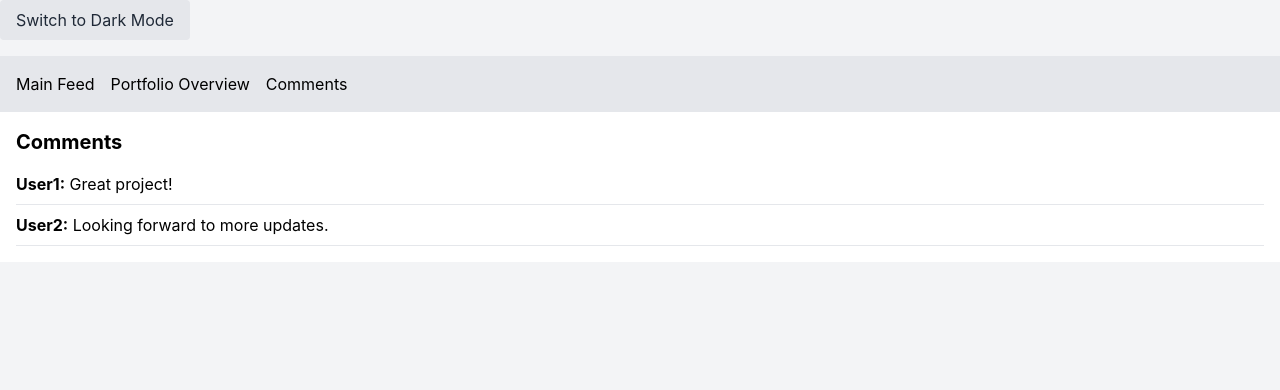
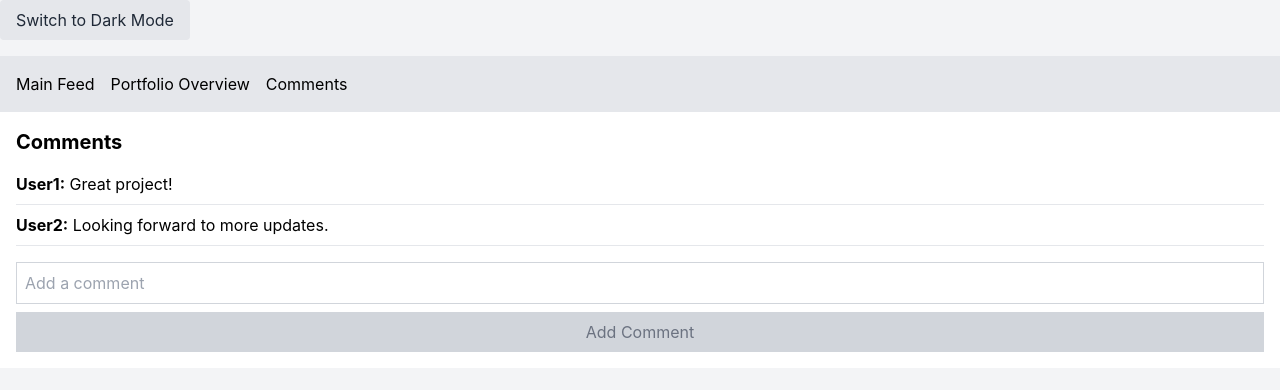
Before and after one commit to michaelsatumba/mobile-first-social-trading-app, a React (Create React App) app: page /comments in a window 1280 px wide. Shown: the top 390 px of the page. Built offline with nearby package versions, Linux system fonts and the light colour scheme.

Commit message:
Add comments

```diff
--- a/src/components/Comments.js
+++ b/src/components/Comments.js
@@ -5,6 +5,21 @@ const Comments = () => {
     { id: 1, text: 'Great project!', user: 'User1' },
     { id: 2, text: 'Looking forward to more updates.', user: 'User2' },
   ]);
+  const [newComment, setNewComment] = useState('');
+
+  const handleAddComment = (e) => {
+    e.preventDefault();
+    if (newComment.trim() === '') return;
+
+    const newCommentObj = {
+      id: comments.length + 1,
+      text: newComment,
+      user: 'User3', // Replace with dynamic user if available
+    };
+
+    setComments([...comments, newCommentObj]);
+    setNewComment('');
+  };
 
   return (
     <div className="p-4 bg-white dark:bg-gray-900 text-black dark:text-white">
@@ -16,6 +31,22 @@ const Comments = () => {
           </li>
         ))}
       </ul>
+      <form onSubmit={handleAddComment} className="mt-4">
+        <input
+          type="text"
+          value={newComment}
+          onChange={(e) => setNewComment(e.target.value)}
+          className="border border-gray-300 dark:border-gray-700 p-2 w-full bg-white dark:bg-gray-800 text-black dark:text-white"
+          placeholder="Add a comment"
+        />
+        <button
+          type="submit"
+          className={`mt-2 p-2 w-full ${newComment.trim() ? 'bg-blue-500 text-white' : 'bg-gray-300 text-gray-500 cursor-not-allowed'}`}
+          disabled={!newComment.trim()}
+        >
+          Add Comment
+        </button>
+      </form>
     </div>
   );
 };
```
